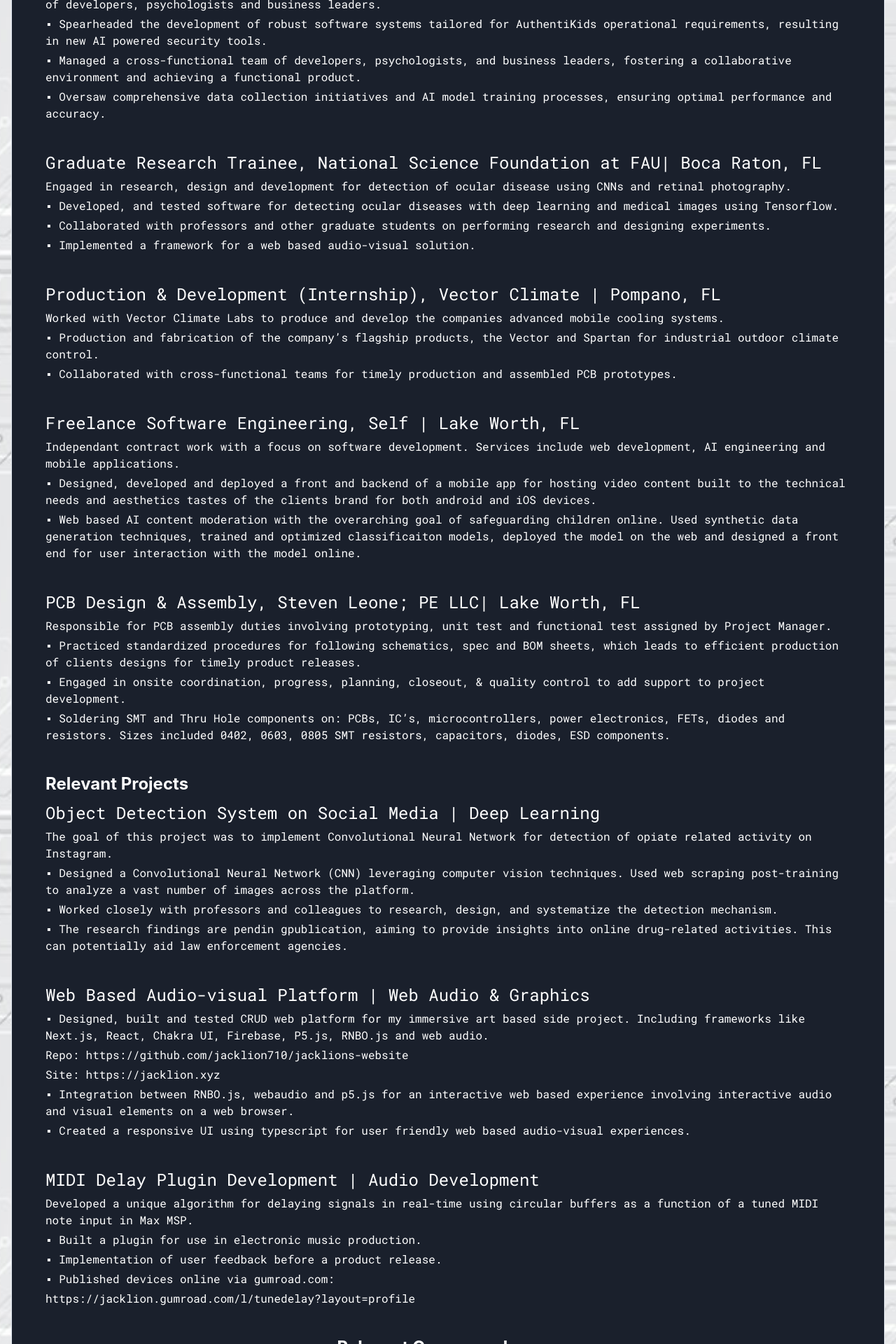
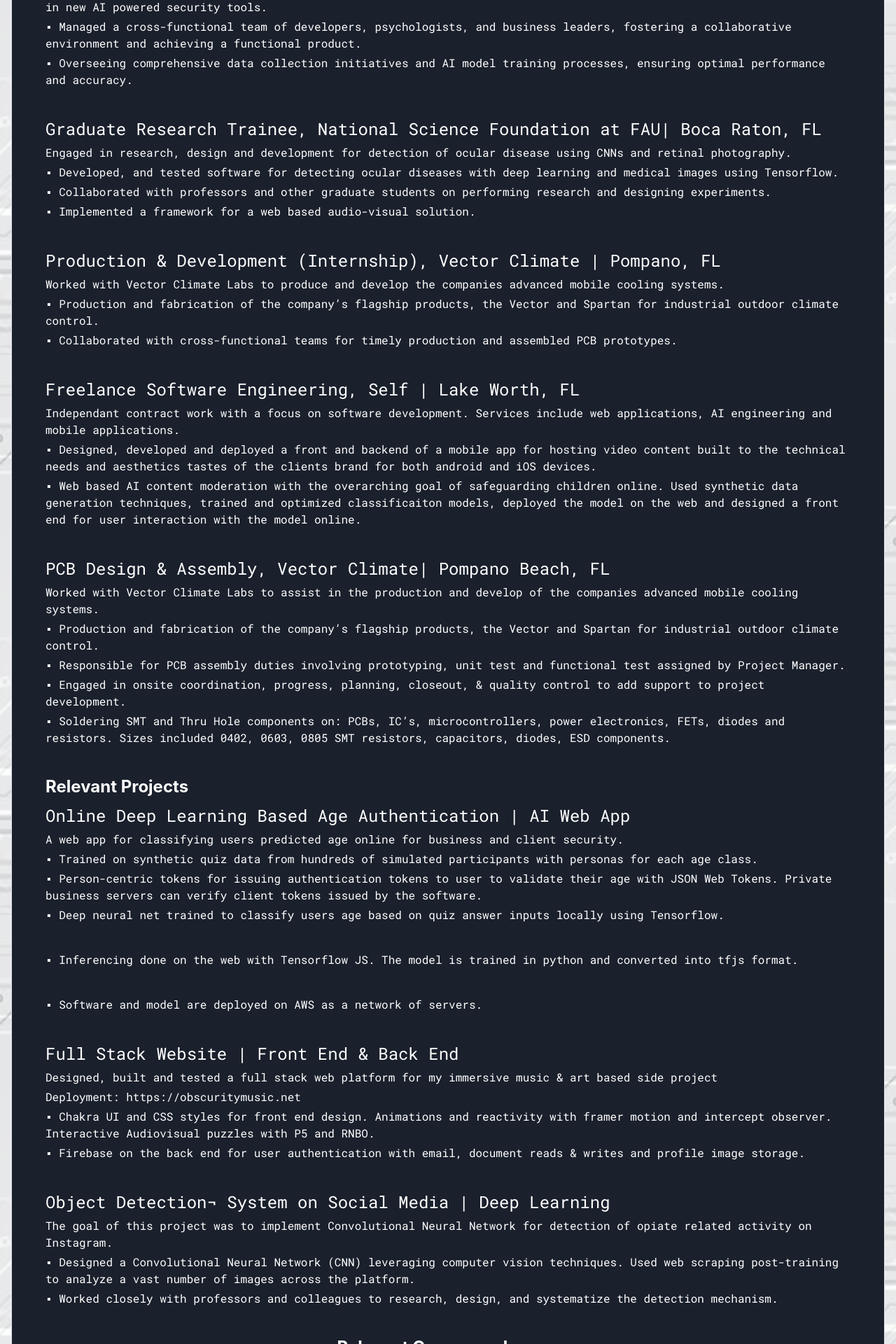
Before and after one commit to jacklion710/jacobleone-tech-portfolio, a Next.js app: page /Resume in a window 1280 px wide. Shown: the part 1700-3620 px from the top of the page at 70% size. Built offline with nearby package versions, Linux system fonts and the light colour scheme.

Commit message:
Updated resume

```diff
--- a/components/ResumeComponent.tsx
+++ b/components/ResumeComponent.tsx
@@ -122,21 +122,21 @@ const ResumeComponent: React.FC = () => {
 
           <Text color="white" mb={1} fontSize="2xl">
           Programming Languages</Text>
-          <Text color="white" mb={1}>C/C++, GLSL, HTML, Python, JavaScript, typescript, R</Text>
+          <Text color="white" mb={1}>C/C++, GLSL, HTML, CSS, Python, JavaScript, TypeScript, Swift, R</Text>
 
           <Text color="white" mb={1} fontSize="2xl">
           Tools & Technologies</Text>
-          <Text color="white" mb={1}>Docker, Postman, Colab, Microsoft Office Suite (Word, Excel, PowerPoint), Max MSP, VSCode, Pycharm, Soldering, DSP, Raspberry Pi, DAWs</Text>
+          <Text color="white" mb={1}>AWS, Docker, Postman, AI, node, VSCode, PCB, DSP, Raspberry Pi</Text>
+
+          <Text color="white" mb={1} fontSize="2xl">
+          Operating Systems</Text>
+          <Text color="white" mb={1}>Linux Ubuntu, Windows10, MacOS</Text>
 
           <Text color="white" mb={1} fontSize="2xl">
           Frameworks</Text>
-          <Text color="white" mb={1}>Tensorflow, Pytorch, Pandas, Numpy, Sklearn, Matplotlib, Seaborn, React, React-Native, Chakra UI, Native-Base, Firebase, Next JS, Wavesurfer, RNBO JS
+          <Text color="white" mb={1}>Tensorflow, Pytorch, Pandas, Numpy, Sklearn, Seaborn, React, Chakra UI, Firebase, Next JS
           </Text>
 
-          <Text color="white" mb={1} fontSize="2xl">
-          Operating Systems</Text>
-          <Text color="white" mb={1}>Linux Ubuntu, Windows10, MacOS
-          </Text>
         </motion.div>
 
         </Box>
@@ -148,7 +148,7 @@ const ResumeComponent: React.FC = () => {
 
           <Text color="white" mb={1} fontSize="2xl">
           Team Lead & Software Architect, AuthentiKid | California • Idaho • Florida</Text>
-          <Text color="white" mb={1}>Development of robust AI systems suited for AuthentiKids business needs. Collaboration and management of a small team of developers, psychologists and business leaders.
+          <Text color="white" mb={1}>Development of robust AI systems suited for AuthentiKids business needs. Collaboration and management of a small team of developers, psychologists and business leaders
           </Text>
           <Text color="white" mb={1}>
           ▪ Spearheaded the development of robust software systems tailored for AuthentiKids operational requirements, resulting
@@ -159,7 +159,7 @@ const ResumeComponent: React.FC = () => {
           and achieving a functional product.
           </Text>
           <Text color="white" mb={10}>
-          ▪ Oversaw comprehensive data collection initiatives and AI model training processes, ensuring optimal performance and accuracy.
+          ▪ Overseeing comprehensive data collection initiatives and AI model training processes, ensuring optimal performance and accuracy.
           </Text>
 
           <Text color="white" mb={1} fontSize="2xl">
@@ -189,7 +189,7 @@ const ResumeComponent: React.FC = () => {
 
           <Text color="white" mb={1} fontSize="2xl">
           Freelance Software Engineering, Self | Lake Worth, FL</Text>
-          <Text color="white" mb={1}>Independant contract work with a focus on software development. Services include web development, AI engineering and mobile applications.
+          <Text color="white" mb={1}>Independant contract work with a focus on software development. Services include web applications, AI engineering and mobile applications.
           </Text>
           <Text color="white" mb={1}>
           ▪ Designed, developed and deployed a front and backend of a mobile app for hosting video content built to the technical needs and aesthetics tastes of the clients brand for both android and iOS devices.
@@ -199,18 +199,20 @@ const ResumeComponent: React.FC = () => {
           </Text>
 
           <Text color="white" mb={1} fontSize="2xl">
-          PCB Design & Assembly, Steven Leone; PE LLC| Lake Worth, FL</Text>
-          <Text color="white" mb={1}>Responsible for PCB assembly duties involving prototyping, unit test and functional test assigned by Project Manager.
+          PCB Design & Assembly, Vector Climate| Pompano Beach, FL</Text>
+          <Text color="white" mb={1}>Worked with Vector Climate Labs to assist in the production and develop of the companies advanced mobile cooling systems.
           </Text>
           <Text color="white" mb={1}>
-          ▪ Practiced standardized procedures for following schematics, spec and BOM sheets, which leads to efficient production of clients designs for timely product releases.
+          ▪ Production and fabrication of the company’s flagship products, the Vector and Spartan for industrial outdoor climate control.
+          </Text>
+          <Text color="white" mb={1}>
+          ▪ Responsible for PCB assembly duties involving prototyping, unit test and functional test assigned by Project Manager.
           </Text>
           <Text color="white" mb={1}>
           ▪ Engaged in onsite coordination, progress, planning, closeout, & quality control to add support to project development.
           </Text>
           <Text color="white" mb={1}>
-          ▪ Soldering SMT and Thru Hole components on: PCBs, IC’s, microcontrollers, power electronics, FETs, diodes and resistors.
-          Sizes included 0402, 0603, 0805 SMT resistors, capacitors, diodes, ESD components.
+          ▪ Soldering SMT and Thru Hole components on: PCBs, IC’s, microcontrollers, power electronics, FETs, diodes and resistors.  Sizes included 0402, 0603, 0805 SMT resistors, capacitors, diodes, ESD components.
           </Text>
         </motion.div>
 
@@ -220,8 +222,46 @@ const ResumeComponent: React.FC = () => {
           </Heading>
 
           <Text color="white" mb={1} fontSize="2xl">
-          Object Detection System on Social Media | Deep Learning</Text>
-          <Text color="white" mb={1}>The goal of this project was to implement Convolutional Neural Network for detection of opiate related activity on Instagram.
+          Online Deep Learning Based Age Authentication | AI Web App</Text>
+          <Text color="white" mb={1}>A web app for classifying users predicted age online for business and client security.
+          </Text>
+          <Text color="white" mb={1}>
+          ▪ Trained on synthetic quiz data from hundreds of simulated participants with personas for each age class.
+          </Text>
+          <Text color="white" mb={1}>
+          ▪ Person-centric tokens for issuing authentication  tokens to user to validate their age with JSON Web Tokens. Private business servers can verify client tokens issued by the software.
+          </Text>
+          <Text color="white" mb={10}>
+          ▪ Deep neural net trained to classify users age based on quiz answer inputs locally using Tensorflow.
+          </Text>
+          <Text color="white" mb={10}>
+          ▪ Inferencing done on the web with Tensorflow JS. The model is trained in python and converted into tfjs format.
+          </Text>
+          <Text color="white" mb={10}>
+          ▪ Software and model are deployed on AWS as a network of servers.
+          </Text>
+
+          <Text color="white" mb={1} fontSize="2xl">
+          Full Stack Website | Front End & Back End</Text>
+          <Text color="white" mb={1}>
+          Designed, built and tested a full stack web platform for my immersive music & art based side project
+          </Text>
+          <LinkBox>
+          <Text color="white" mb={1}>
+                  Deployment: <LinkOverlay as={Link} href="https://obscuritymusic.net" isExternal>https://obscuritymusic.net</LinkOverlay>
+              </Text>
+          </LinkBox>
+          <Text color="white" mb={1}>
+          ▪ Chakra UI and CSS styles for front end design. Animations and reactivity with framer motion and intercept observer. Interactive Audiovisual puzzles with P5 and RNBO.
+          </Text>
+          <Text color="white" mb={10}>
+          ▪ Firebase on the back end for user authentication with email, document reads & writes and profile image storage.
+          </Text>
+
+          <Text color="white" mb={1} fontSize="2xl">
+          Object Detection¬ System on Social Media  | Deep Learning</Text>
+          <Text color="white" mb={1}>
+          The goal of this project was to implement Convolutional Neural Network for detection of opiate related activity on Instagram.
           </Text>
           <Text color="white" mb={1}>
           ▪ Designed a Convolutional Neural Network (CNN) leveraging computer vision techniques. Used web scraping post-training to analyze a vast number of images across the platform.
@@ -229,52 +269,6 @@ const ResumeComponent: React.FC = () => {
           <Text color="white" mb={1}>
           ▪ Worked closely with professors and colleagues to research, design, and systematize the detection mechanism.
           </Text>
-          <Text color="white" mb={10}>
-          ▪ The research findings are pendin gpublication, aiming to provide insights into online drug-related activities. This can potentially
-          aid law enforcement agencies.
-          </Text>
-
-          <Text color="white" mb={1} fontSize="2xl">
-          Web Based Audio-visual Platform | Web Audio & Graphics</Text>
-          <Text color="white" mb={1}>
-          ▪ Designed, built and tested CRUD web platform for my immersive art based side project. Including frameworks like Next.js, React, Chakra UI, Firebase, P5.js, RNBO.js and web audio.
-          </Text>
-          <LinkBox>
-          <Text color="white" mb={1}>
-                  Repo: <LinkOverlay as={Link} href="https://github.com/jacklion710/jacklions-website" isExternal>https://github.com/jacklion710/jacklions-website</LinkOverlay>
-              </Text>
-          </LinkBox>
-          <LinkBox>
-          <Text color="white" mb={1}>
-                  Site: <LinkOverlay as={Link} href="https://jacklion.xyz" isExternal>https://jacklion.xyz</LinkOverlay>
-              </Text>
-          </LinkBox>
-          <Text color="white" mb={1}>
-          ▪ Integration between RNBO.js, webaudio and p5.js for an interactive web based experience involving interactive audio and visual elements on a web browser.
-          </Text>
-          <Text color="white" mb={10}>
-          ▪ Created a responsive UI using typescript for user friendly web based audio-visual experiences.
-          </Text>
-
-          <Text color="white" mb={1} fontSize="2xl">
-          MIDI Delay Plugin Development | Audio Development</Text>
-          <Text color="white" mb={1}>
-          Developed a unique algorithm for delaying signals in real-time using circular buffers as a function of a tuned MIDI note input in Max MSP.
-          </Text>
-          <Text color="white" mb={1}>
-          ▪ Built a plugin for use in electronic music production.
-          </Text>
-          <Text color="white" mb={1}>
-          ▪ Implementation of user feedback before a product release.
-          </Text>
-          <Text color="white" mb={1}>
-          ▪ Published devices online via gumroad.com:
-          </Text>
-          <LinkBox>
-          <Text color="white" mb={1}>
-                  <LinkOverlay as={Link} href="https://jacklion.gumroad.com/l/tunedelay?layout=profile" isExternal>https://jacklion.gumroad.com/l/tunedelay?layout=profile</LinkOverlay>
-              </Text>
-          </LinkBox>
         </motion.div>
 
         <motion.div ref={refRelevantCoursework} initial="hidden" animate={inViewRelevantCoursework ? "visible" : "hidden"} variants={fadeIn}>
--- a/pages/Resume.tsx
+++ b/pages/Resume.tsx
@@ -100,7 +100,7 @@ export default function Resume() {
               <Button
                   as="a"
                   w="50%"
-                  href="/docs/Jacob_Leone_Tech_2023.pdf"
+                  href="/docs/Jacob_Leone_Tech_2024.pdf"
                   download
                   colorScheme="gray"
                   fontSize="lg"
@@ -143,7 +143,7 @@ export default function Resume() {
             <VStack spacing={6} display={["flex", "none"]}>
             <Button
                 as="a"
-                href="/docs/Jacob_Leone_Tech_2023.pdf"
+                href="/docs/Jacob_Leone_Tech_2024.pdf"
                 download
                 colorScheme="gray"
                 fontSize="lg"
```
Also changed, not shown: 2 other files (tests, documents, lock files or other folders).
